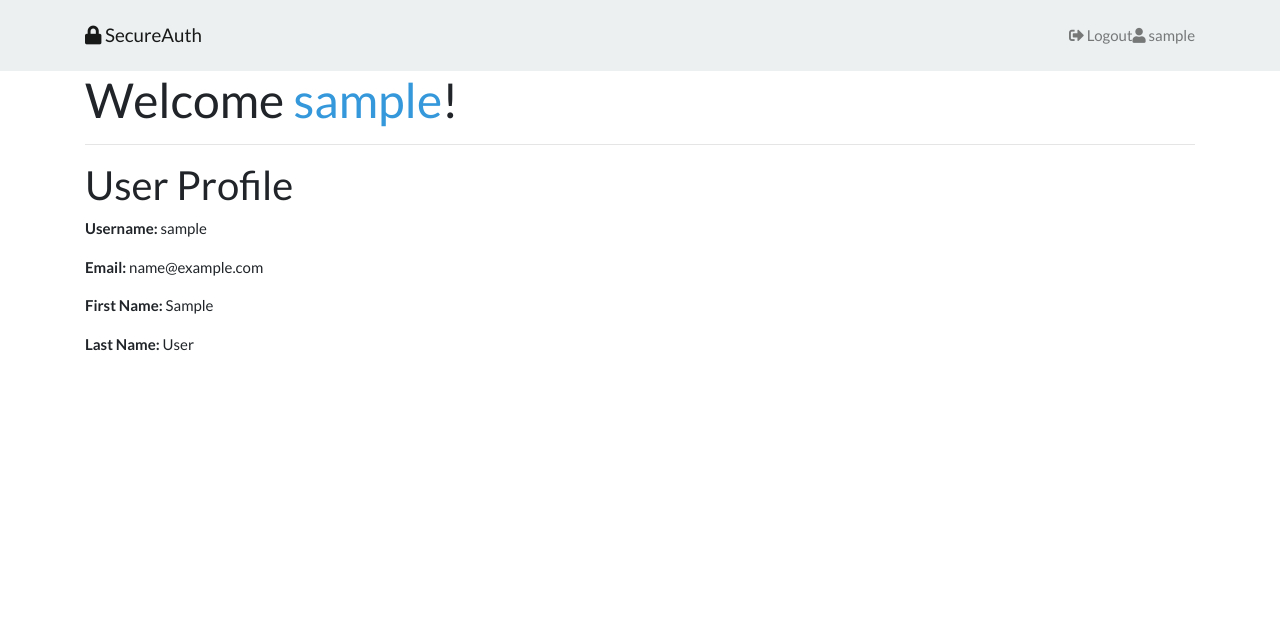
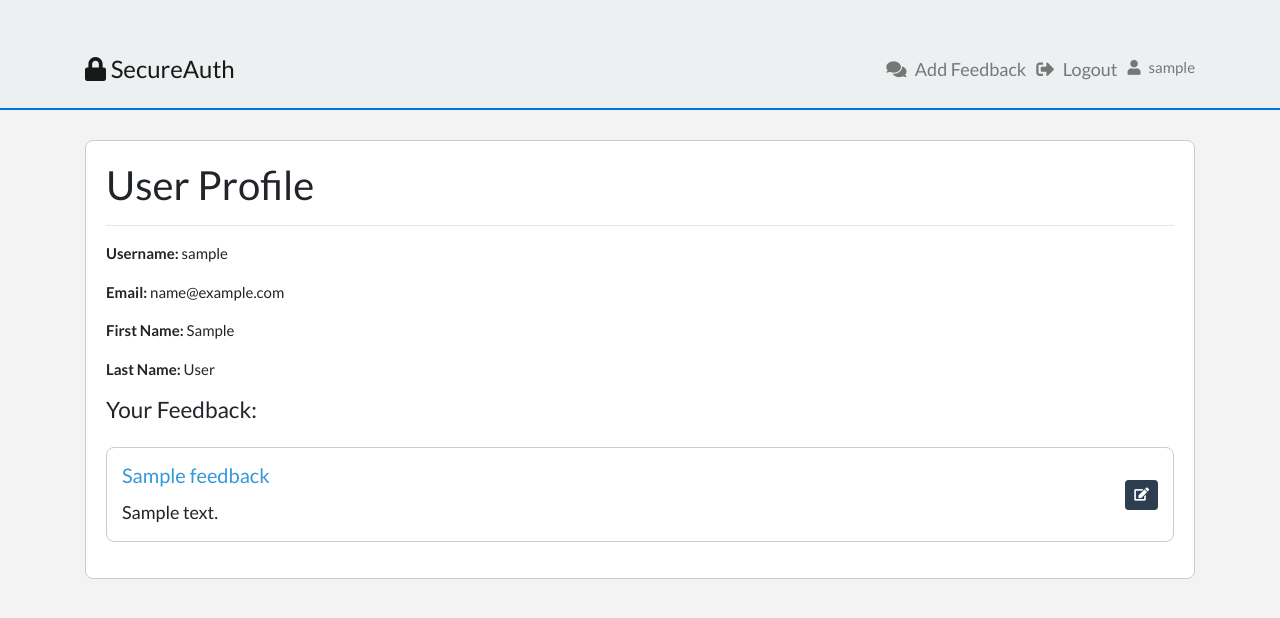
Before and after one commit to danielrhodes11/auth_app, a Flask app: a page that uses templates/base.html in a window 1280 px wide. Shown: the top 618 px of the page. Run offline with Flask 3, Linux system fonts and the light colour scheme; the visitor is signed in with stand-in values (Sample User, id 1); tables that the repository leaves empty hold one stand-in row (values such as "Sample post"); some libraries are stand-ins or nearby versions.

Commit message:
added feedbac and feedback routing

```diff
--- a/app.py
+++ b/app.py
@@ -41,7 +41,7 @@ def register():
         db.session.commit()
         session["username"] = user.username
         flash("Welcome! Successfully Created Your Account!", "success")
-        return redirect('/users/<username>')
+        return redirect(f"/users/{username}")
     else:
         return render_template("register.html", form=form)
 
@@ -60,7 +60,7 @@ def login():
         if user:
             session["username"] = user.username
             flash("Welcome Back!", "success")
-            return redirect("/users/<username>")
+            return redirect(f"/users/{username}")
         else:
             form.username.errors = ["Invalid username/password."]
             return render_template("login.html", form=form)
@@ -97,7 +97,7 @@ def delete_user(username):
         flash("User Deleted!", "info")
         return redirect("/")
 
-@app.route("/users/<username>/feedback/add", methods=["GET", "POST"])
+@app.route(f"/users/<username>/feedback/add", methods=["GET", "POST"])
 def add_feedback(username):
     """Adds feedback"""
 
@@ -110,6 +110,7 @@ def add_feedback(username):
         if form.validate_on_submit():
             title = form.title.data
             content = form.content.data
+            username = session["username"]
 
             feedback = Feedback(title=title, content=content, username=username)
             db.session.add(feedback)
--- /dev/null
+++ b/static/styles.css
@@ -0,0 +1,77 @@
+
+body {
+    background-color: #f3f3f3;
+  }
+
+  .container {
+    margin-top: 30px;
+  }
+
+  /* Navbar */
+  .navbar {
+    border-bottom: 2px solid #0275d8;
+  }
+
+  .navbar-brand {
+    font-size: 24px;
+  }
+
+  .nav-item a {
+    margin-right: 10px;
+    font-size: 18px;
+  }
+
+  /* Alerts */
+  .alert {
+    margin-top: 20px;
+  }
+
+  /* Content Area */
+  .content {
+    padding: 20px;
+    background-color: #ffffff;
+    border: 1px solid #ccc;
+    border-radius: 8px;
+  }
+
+  /* Feedback Card */
+  .card {
+    border: 1px solid #ccc;
+    border-radius: 8px;
+  }
+
+  .card-body {
+    padding: 15px;
+  }
+
+  .card-title {
+    font-size: 20px;
+  }
+
+  .card-subtitle {
+    font-size: 16px;
+  }
+
+  .card-text {
+    font-size: 18px;
+  }
+
+  .btn-danger {
+    font-size: 14px;
+    padding: 8px 12px;
+  }
+
+  /* Button to add feedback */
+  .nav-link i.fas.fa-comments {
+    margin-right: 5px;
+  }
+
+  /* Button for logout */
+  .nav-link i.fas.fa-sign-out-alt {
+    margin-right: 5px;
+  }
+
+  /* User icon */
+  .nav-link i.fas.fa-user {
+    margin-right: 5px;
+  }
--- a/templates/base.html
+++ b/templates/base.html
@@ -4,6 +4,7 @@
 <head>
   <link rel="stylesheet" href="https://bootswatch.com/4/flatly/bootstrap.min.css">
   <link rel="stylesheet" href="https://cdnjs.cloudflare.com/ajax/libs/font-awesome/5.12.0/css/all.min.css">
+  <link rel="stylesheet" href="/static/styles.css">
 </head>
 
 <body>
@@ -13,10 +14,12 @@
       <ul class="nav navbar-nav flex-row float-right">
         {% if session['username'] %}
         <li class="nav-item">
+          <a class="nav-link" href="/users/<username>/feedback/add"><i class="fas fa-comments"></i> Add Feedback </a>
+        <li class="nav-item">
           <a class="nav-link" href="/logout"><i class="fas fa-sign-out-alt"></i> Logout</a>
         </li>
         <li>
-            <a class="nav-link" href="#"><i class="fas fa-user"></i> {{ session['username'] }}</a>
+            <a class="nav-link" href="/users/<username>"><i class="fas fa-user"></i> {{ session['username'] }}</a>
         </li>
         {% else %}
         <li class="nav-item">
@@ -38,7 +41,7 @@
     {% endfor %}
 
     <h1>{% block title %}{% endblock %}</h1>
-    <hr>
+
 
     <div class="content">
       {% block content %}{% endblock %}
--- a/templates/user.html
+++ b/templates/user.html
@@ -1,11 +1,36 @@
 {% extends 'base.html' %}
 
-{% block title %} <p>Welcome <span class="text-info">{{ user.username }}</span>!</p>{% endblock %}
+{% block content %}
 
-{% block content %}
   <h2>User Profile</h2>
+  <hr>
   <p><strong>Username:</strong> {{ user.username }}</p>
   <p><strong>Email:</strong> {{ user.email }}</p>
   <p><strong>First Name:</strong> {{ user.first_name }}</p>
   <p><strong>Last Name:</strong> {{ user.last_name }}</p>
+
+  <h4>Your Feedback:</h4>
+  <div class="mt-4">
+    {% for feedback in feedbacks %}
+      <div class="card mb-3">
+        <div class="card-body">
+          <div class="d-flex justify-content-between align-items-center">
+            <div>
+              <h4 class="card-title text-info">{{ feedback.title }}</h4>
+              <p class="card-text">{{ feedback.content }}</p>
+            </div>
+            <a href="/feedback/{{ feedback.id }}/update" class="btn btn-primary btn-sm">
+              <i class="fas fa-edit"></i>
+            </a>
+          </div>
+        </div>
+      </div>
+    {% else %}
+      <div class="card mb-3">
+        <div class="card-body">
+          <p class="card-text"><em>No feedback yet!</p>
+        </div>
+      </div>
+    {% endfor %}
+  </div>
 {% endblock %}
```
Also changed, not shown: templates/feedback.html (added, +22 -0 lines), templates/update_feedback.html (added, +22 -0 lines).
